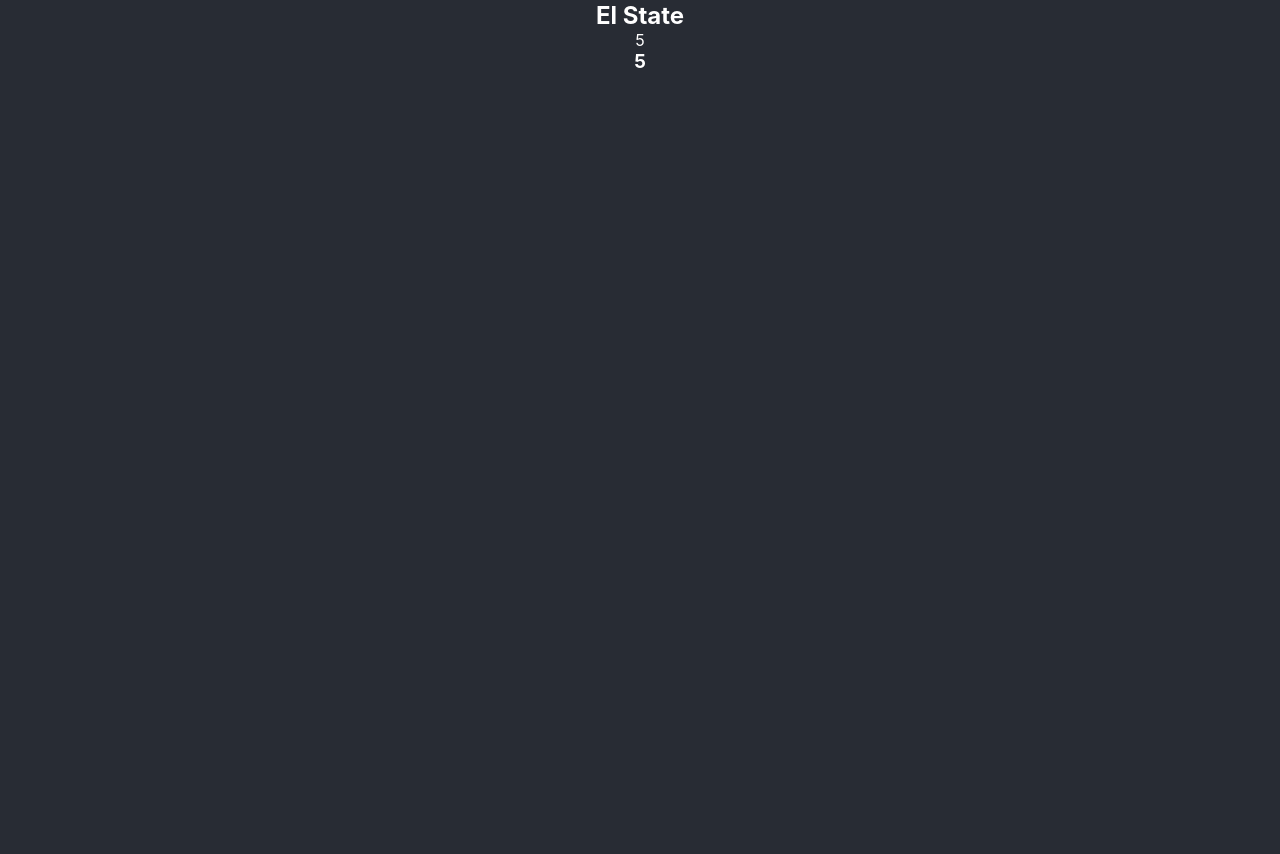
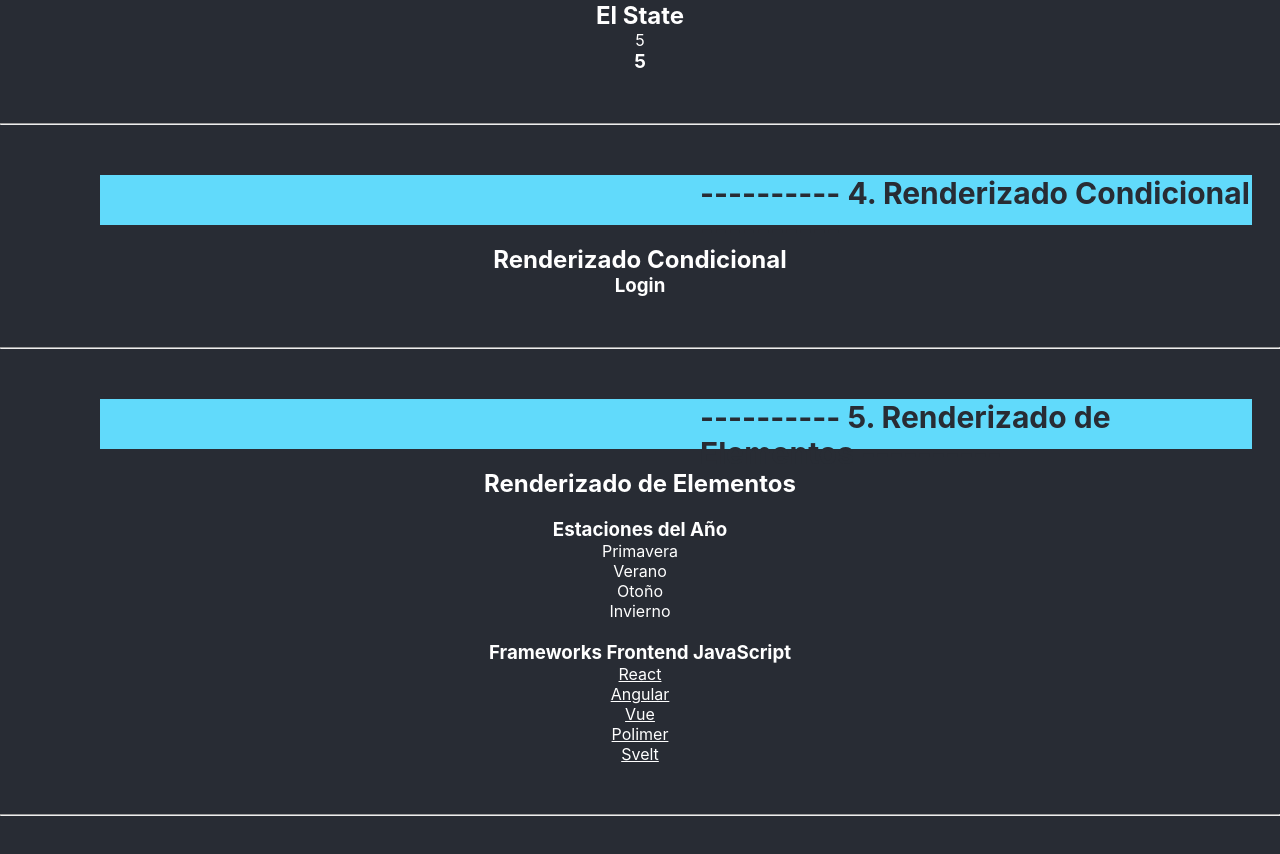
Before and after one commit to AntoniCut/REACT-JhonMircha-Curso-React, a React (Create React App) app in the folder 01-react-basicos-cra/: page / in a window 1280 px wide. Shown: the part 1420-2274 px from the top of the page. Before the commit the page ends 1593 px from the top, so only its background shows below. Built offline with nearby package versions, Linux system fonts and the light colour scheme.

Commit message:
Add - 01-react-basicos-cra

```diff
--- a/01-react-basicos-cra/src/App.js
+++ b/01-react-basicos-cra/src/App.js
@@ -10,6 +10,8 @@ import { Titulo } from './components/Titulo.jsx';
 import { ComponenteClase, ComponenteFuncional, Componente } from './components/Componente.jsx';
 import Propiedades from './components/Propiedades.jsx';
 import Estado from './components/Estado.jsx';
+import RenderizadoCondicional from './components/RenderizadoCondicional.jsx';
+import RenderizadoElementos from './components/RenderizadoElementos.jsx';
 
 
 function App() {
@@ -91,7 +93,19 @@ function App() {
             {/* **********  3. ESTADO  ********** */}
             <Titulo nameTitulo="----------  3. El Estado  ----------" />
             <Estado />
+            <hr style={{ marginTop: "50px" }} />
 
+
+            {/* **********  4. RENDERIZADO CONDICIONAL  ********** */}
+            <Titulo nameTitulo="----------  4. Renderizado Condicional  ----------" />
+            <RenderizadoCondicional session={true} />
+            <hr style={{ marginTop: "50px" }} />
+
+
+            {/* **********  5. RENDERIZADO DE ELEMENTOS  ********** */}
+            <Titulo nameTitulo="----------  5. Renderizado de Elementos  ----------" />
+            <RenderizadoElementos/>
+            <hr style={{ marginTop: "50px" }} />
 
 
          </main>
--- /dev/null
+++ b/01-react-basicos-cra/src/components/RenderizadoCondicional.jsx
@@ -0,0 +1,47 @@
+//  ******************************************************************
+//  **********  /src/components/RenderizadoCondicional.jsx  **********
+//  ******************************************************************
+
+
+import React, {Component} from "react";
+
+
+export default class RenderizadoCondicional extends Component {
+
+    constructor(props) {
+        super(props);
+        this.state = {
+            session: props.session
+        }
+    }
+
+    render() {
+        return(
+            <div>
+                <h2> Renderizado Condicional </h2>
+
+                {/* -----  Renderizado Condicional  ----- */}
+                { this.state.session ? <Login /> : <Logout /> }
+
+            </div>
+        )
+    }
+}
+
+
+function Login() {
+    return(
+        <div>
+            <h3> Login </h3>
+        </div>
+    )
+}
+
+
+function Logout() {
+    return(
+        <div>
+            <h3> Logout </h3>
+        </div>
+    )
+}
--- /dev/null
+++ b/01-react-basicos-cra/src/components/RenderizadoElementos.jsx
@@ -0,0 +1,52 @@
+//  ******************************************************************
+//  **********  /src/components/RenderizadoElementos.jsx  ************
+//  ******************************************************************
+
+
+import React, { Component } from "react";
+import data from "../helpers/data.json";
+
+
+export default class RenderizadoElementos extends Component {
+    constructor(props) {
+        super(props);
+        this.state = {
+            seasons: ['Primavera', 'Verano', 'Otoño', 'Invierno']
+        }
+    }
+
+    render() {
+        console.log(data);
+
+        return (
+            <div>
+                <h2> Renderizado de Elementos </h2> <br/>
+                <h3> Estaciones del Año </h3>
+                <ul>
+                    {   /* -----  Renderizado de Elementos  ----- */
+                        this.state.seasons.map((elem, index) => <li key={index}>{elem}</li>)
+                    }
+                </ul>
+                <br/>
+
+                <h3> Frameworks Frontend JavaScript </h3>
+                <ul>
+                    {data.frameworks.map((elem) => (
+                        <ElementoLista
+                            key={elem.id}
+                            elem={elem}
+                        />
+                    ))}
+                </ul>
+            </div>
+        )
+    }
+}
+
+function ElementoLista(props) {
+    return (
+        <li>
+            <a href={props.elem.web} target="_blank"> {props.elem.name} </a>
+        </li>
+    )
+}
--- /dev/null
+++ b/01-react-basicos-cra/src/helpers/data.json
@@ -0,0 +1,36 @@
+{
+    "frameworks": [
+
+        {
+            "id": 1,
+            "name": "React",
+            "web": "https://reactjs.org"
+        },
+
+        {
+            "id": 2,
+            "name": "Angular",
+            "web": "https://angular.io"
+        },
+
+        {
+            "id": 3,
+            "name": "Vue",
+            "web": "https://vuejs.org"
+        },
+
+        {
+            "id": 4,
+            "name": "Polimer",
+            "web": "https://polymer-library.polymer-project.org/"
+        },
+
+        {
+            "id": 5,
+            "name": "Svelt",
+            "web": "https://svelt.dev"
+        }
+
+    ]
+
+}
--- a/01-react-basicos-cra/src/index.css
+++ b/01-react-basicos-cra/src/index.css
@@ -14,7 +14,7 @@ code {
 }
 
 
-h1 ,h2 ,h3 ,h4 ,h5 ,h6, p, ul {
+h1 ,h2 ,h3 ,h4 ,h5 ,h6, p, ul, ol, li, a {
   color: white;
   margin: 0;
   padding: 0;
```
